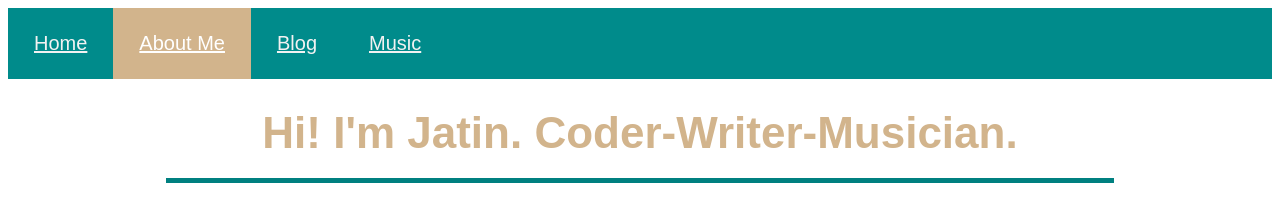
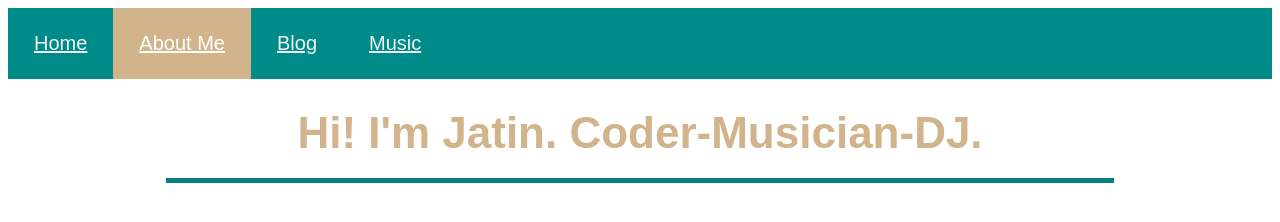
Before and after one commit to jatin-puri-coder/jatin-puri-coder.github.io, a plain HTML site: page about.html in a window 1280 px wide. Drawn offline with Linux system fonts and the light colour scheme; a web font is replaced by a local one.

Commit message:
update heading

```diff
--- a/about.html
+++ b/about.html
@@ -18,5 +18,5 @@
 
 
           <div>
-        <h1 class="title">Hi! I'm Jatin. Coder-Writer-Musician.</h1>
+        <h1 class="title">Hi! I'm Jatin. Coder-Musician-DJ.</h1>
           </div>
```
